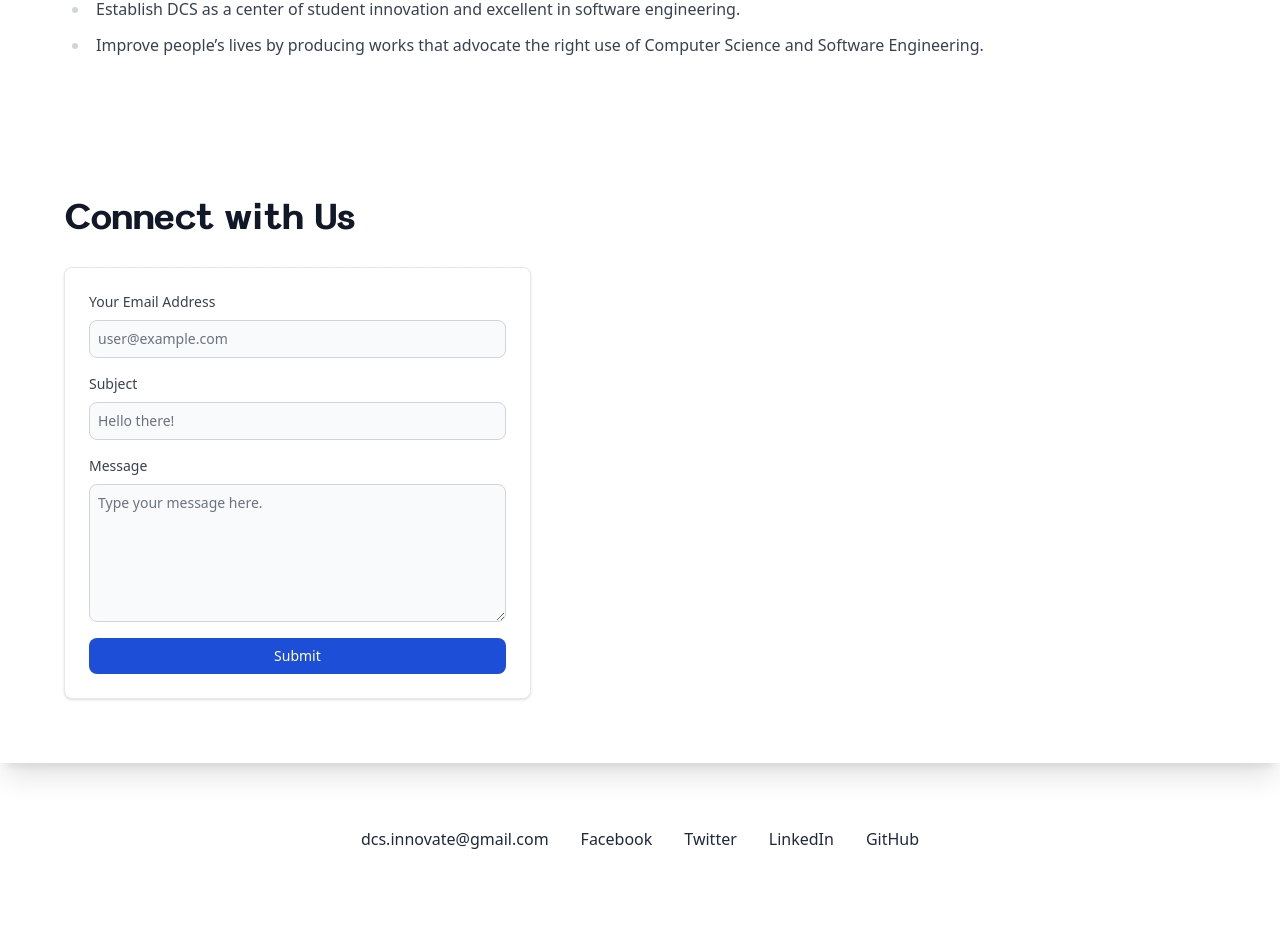
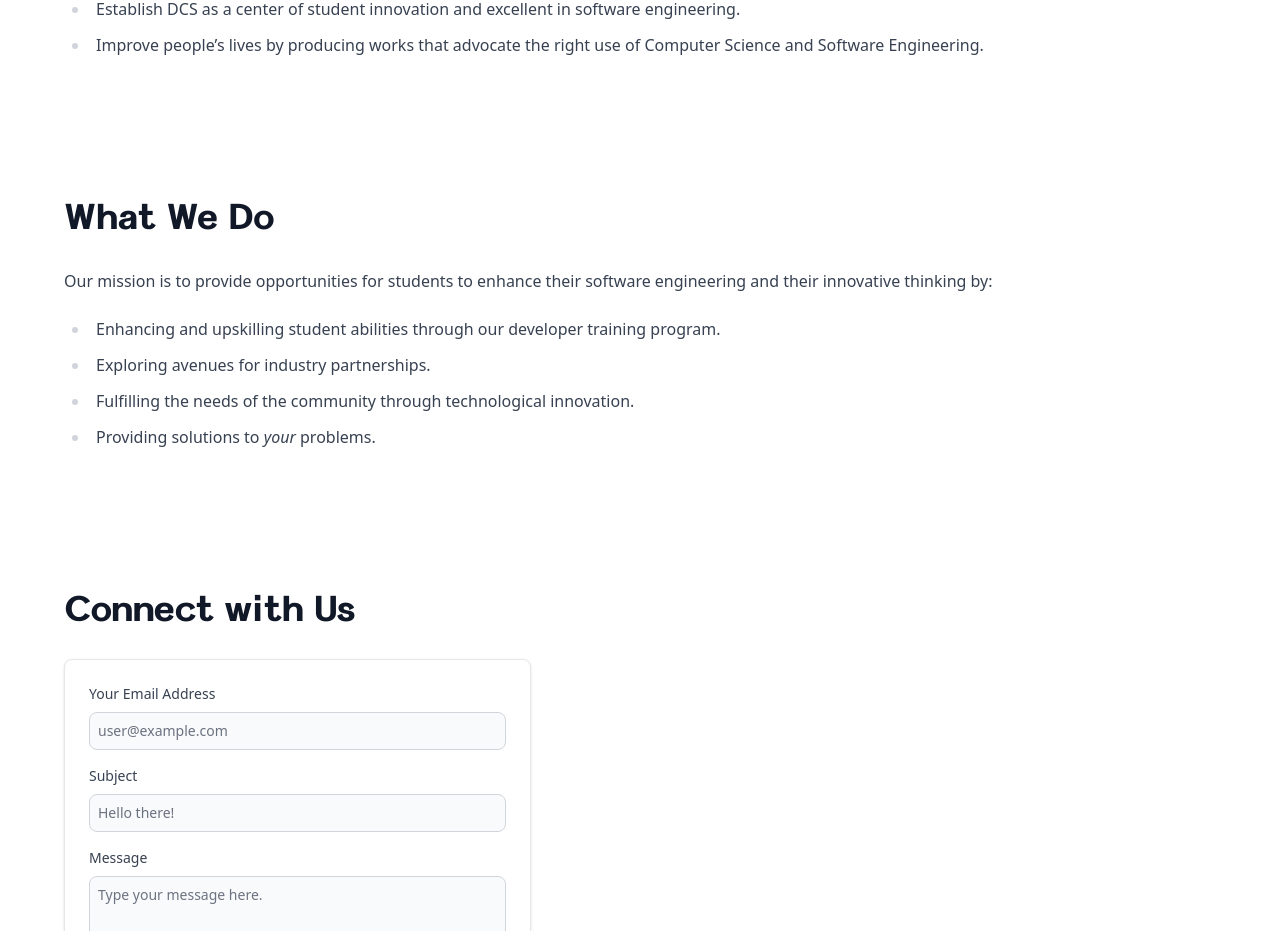
Before and after one commit to up-csi/up-csi.github.io, a SvelteKit app: page / in a window 1280 px wide. Shown: the part 940-1871 px from the top of the page. Built offline with nearby package versions, Linux system fonts and the light colour scheme.

Commit message:
feat: reinstate "What We Do" section

```diff
--- a/src/routes/+page.svelte
+++ b/src/routes/+page.svelte
@@ -44,6 +44,19 @@
         </li>
     </ul>
 </section>
+<section class="prose max-w-2xl max-w-full p-8 dark:prose-invert sm:p-12 md:p-16">
+    <h1 class="font-heading">What We Do</h1>
+    <p>
+        Our mission is to provide opportunities for students to enhance their software engineering
+        and their innovative thinking by:
+    </p>
+    <ul>
+        <li>Enhancing and upskilling student abilities through our developer training program.</li>
+        <li>Exploring avenues for industry partnerships.</li>
+        <li>Fulfilling the needs of the community through technological innovation.</li>
+        <li>Providing solutions to <em>your</em> problems.</li>
+    </ul>
+</section>
 <section class="prose p-8 dark:prose-invert sm:p-12 md:p-16">
     <h1 class="font-heading">Connect with Us</h1>
     <form
```
